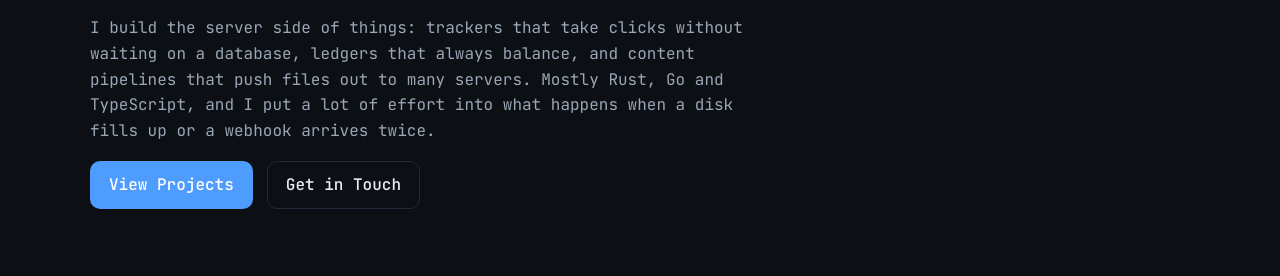
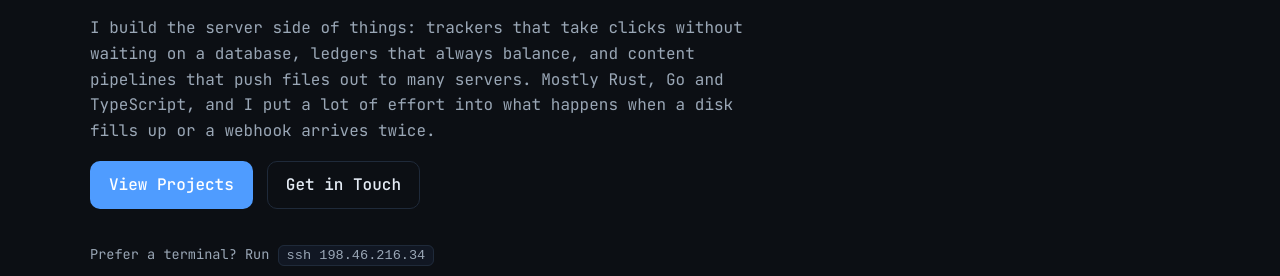
Before and after one commit to PrathamBhavsar/PrathamBhavsar.github.io, a plain HTML site: page index.html in a window 1280 px wide. Shown: the part 524-800 px from the top of the page. Drawn offline with nearby package versions, Linux system fonts and the light colour scheme.

Commit message:
Show the ssh command on the site

```diff
--- a/index.html
+++ b/index.html
@@ -56,6 +56,7 @@
           <a class="btn primary" href="#projects">View Projects</a>
           <a class="btn ghost" href="#contact">Get in Touch</a>
         </div>
+        <p class="muted terminal-line">Prefer a terminal? Run <code>ssh 198.46.216.34</code></p>
       </div>
     </section>
 
@@ -173,6 +174,10 @@
             <p><a href="tel:+918490088684" class="contact-link">+91 8490088684</a></p>
           </div>
           <div class="card">
+            <h3>Terminal</h3>
+            <p><code>ssh 198.46.216.34</code></p>
+          </div>
+          <div class="card">
             <h3>Location</h3>
             <p>Ahmedabad, India</p>
           </div>
--- a/style.css
+++ b/style.css
@@ -710,3 +710,6 @@ html[data-theme="light"] .navbar {
 .well[data-aspect="desktop"] { aspect-ratio: 16 / 10; }
 .well[data-aspect="desktop"] .well-img { width: 100%; height: 100%; object-fit: cover; object-position: left top; }
 .well-cap { margin: 6px 2px 0; font-size: 0.72rem; color: var(--muted); }
+
+.terminal-line { margin-top: 1.1rem; font-size: 0.85rem; }
+.terminal-line code, .contact-grid code { background: var(--bg-elev); border: 1px solid var(--border); border-radius: 6px; padding: 2px 8px; }
```
